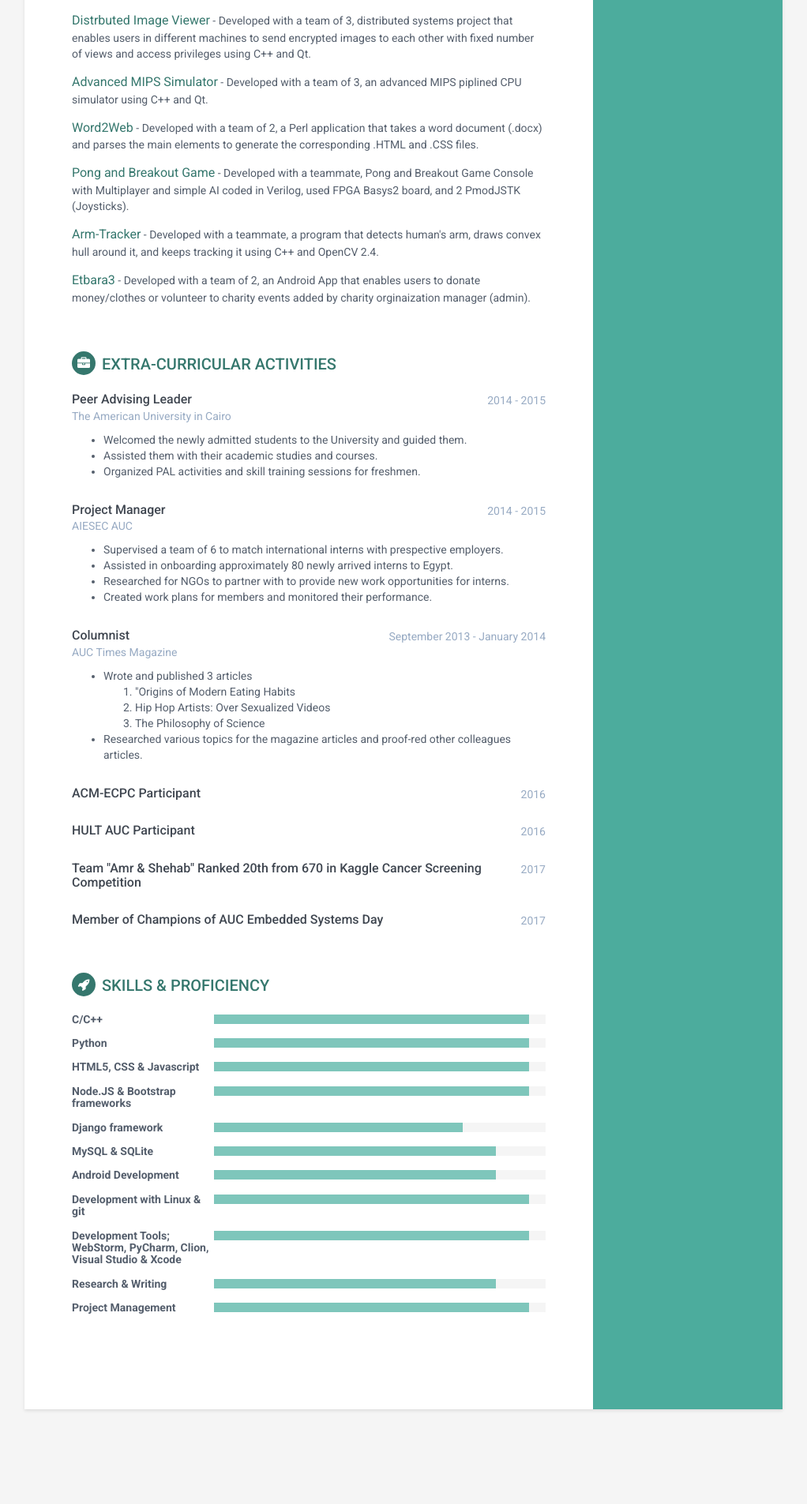
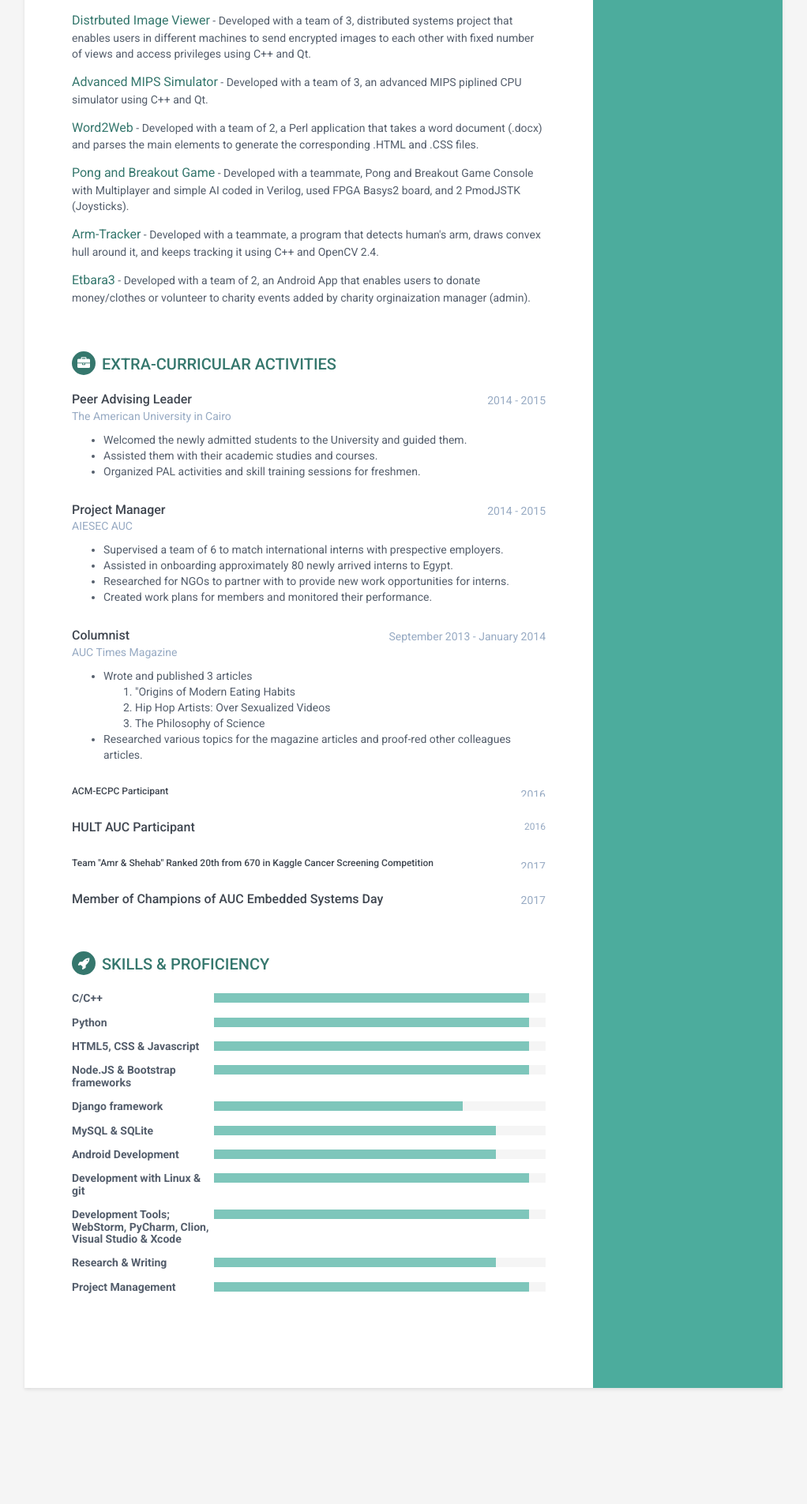
Before and after one commit to ShehabCE/shehabce.github.io, a Jekyll site: the page built from index.html, in a window 1280 px wide. Shown: the part 1085-2990 px from the top of the page at 79% size, without its empty margins (129-1151 px from the left). Built offline with Jekyll 4.4.1, drawn with Linux system fonts in a browser that asks for light colours; after the commit the page ends 2963 px from its top, so only the background shows below that.

```diff
--- a/_includes/extra-curricular-activities.html
+++ b/_includes/extra-curricular-activities.html
@@ -61,7 +61,7 @@
                 <div class="item">
                     <div class="meta">
                         <div class="upper-row">
-                            <h3 class="job-title">ACM-ECPC Participant</h3>
+                            <h3 class="job-title" style="font-size: 12px;">ACM-ECPC Participant</h3>
                             <div class="time">2016</div>
                         </div><!--//upper-row-->
                     </div><!--//meta-->
@@ -69,7 +69,7 @@
 
                 <div class="item">
                     <div class="meta">
-                        <div class="upper-row">
+                        <div class="upper-row" style="font-size: 12px;">
                             <h3 class="job-title">HULT AUC Participant</h3>
                             <div class="time">2016</div>
                         </div><!--//upper-row-->
@@ -79,7 +79,7 @@
                 <div class="item">
                     <div class="meta">
                         <div class="upper-row">
-                            <h3 class="job-title">Team "Amr &amp; Shehab" Ranked 20th from 670 in Kaggle Cancer Screening Competition</h3>
+                            <h3 class="job-title" style="font-size: 12px;">Team "Amr &amp; Shehab" Ranked 20th from 670 in Kaggle Cancer Screening Competition</h3>
                             <div class="time">2017</div>
                         </div><!--//upper-row-->
                     </div><!--//meta-->
```
